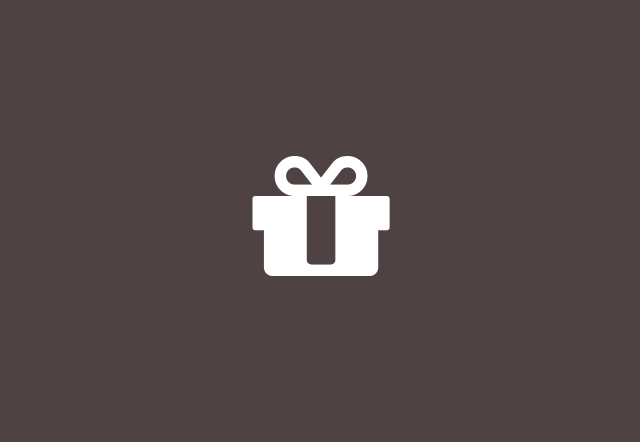
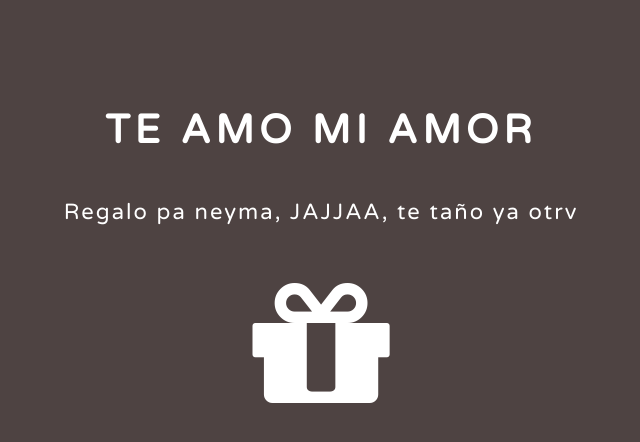
Before and after one commit to rubenpages/rubenpages-github.io, a plain HTML site: page index.html in a window 1280 px wide. Shown: the whole page, without its empty margins (319-959 px from the left). Drawn offline with Linux system fonts and the light colour scheme.

Commit message:
Update index.html

```diff
--- a/index.html
+++ b/index.html
@@ -27,9 +27,9 @@
 
 		<div class="conteudo">
 
-			<h1 id="titulo"></h1>
+			<h1 id="titulo">Te amo mi amor</h1>
 
-			<p id="texto"></p>
+			<p id="texto">Regalo pa neyma, JAJJAA, te taño ya otrv</p>
 
 
 			<!-- ícone prenda -->
```
